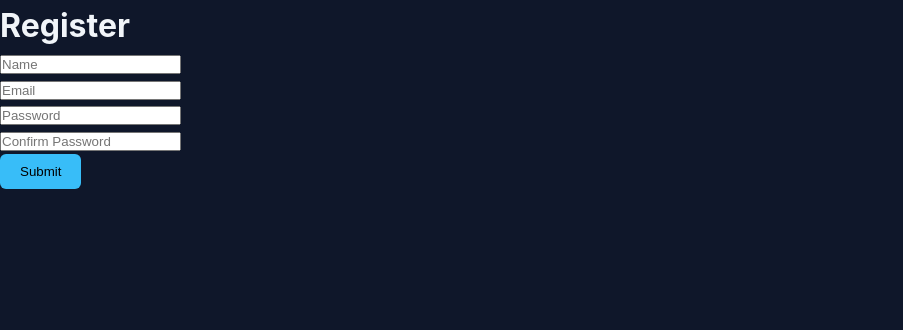
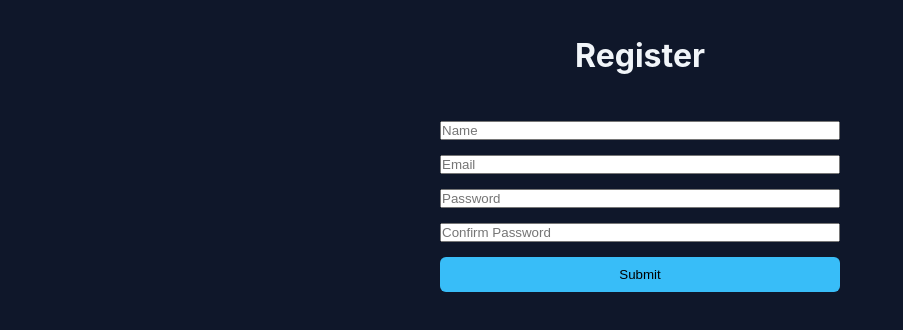
Before and after one commit to achyuthreddykalasani/course-website-, a plain HTML site: page register.html in a window 1280 px wide. Shown: the whole page, without its empty margins (0-903 px from the left). Drawn offline with Linux system fonts and the light colour scheme.

Commit message:
Update register.html

```diff
--- a/register.html
+++ b/register.html
@@ -3,19 +3,27 @@
 <head>
     <title>Register</title>
     <link rel="stylesheet" href="css/styles.css">
-    <script src="js/script.js"></script>
 </head>
 <body>
 
-<h1>Register</h1>
+<h1 style="text-align:center; margin-top: 30px;">Register</h1>
 
-<form onsubmit="return validateForm()">
-    <input type="text" id="name" placeholder="Name"><br>
-    <input type="email" id="email" placeholder="Email"><br>
-    <input type="password" id="password" placeholder="Password"><br>
-    <input type="password" id="confirm" placeholder="Confirm Password"><br>
+<form onsubmit="return validateForm()"
+      style="max-width:400px; margin:40px auto; display:flex; flex-direction:column; gap:15px;">
+
+    <input type="text" id="name" placeholder="Name" required>
+
+    <input type="email" id="email" placeholder="Email" required>
+
+    <input type="password" id="password" placeholder="Password" required>
+
+    <input type="password" id="confirm" placeholder="Confirm Password" required>
+
     <button type="submit">Submit</button>
+
 </form>
+
+<script src="js/script.js"></script>
 
 </body>
 </html>
```
